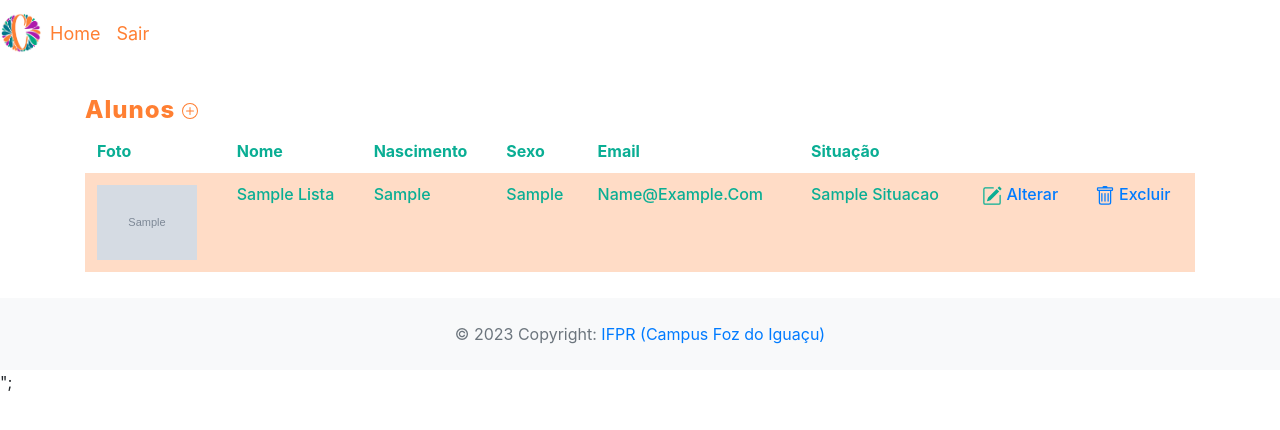
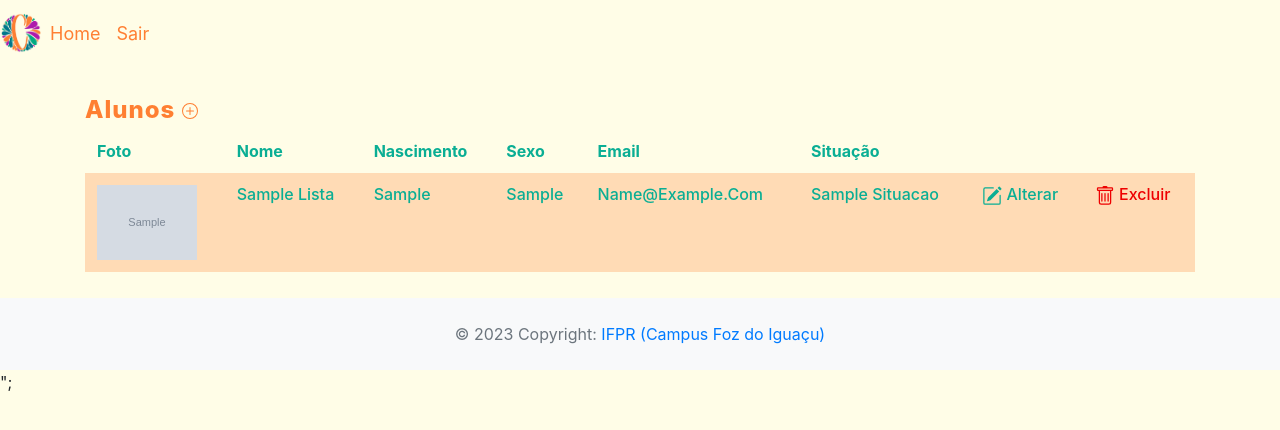
Before and after one commit to JudoConnect/ConnectXpert, a PHP site: template crud_connectxpert/app/view/aluno/listAluno.php in a window 1280 px wide. Shown: the top 430 px of the page. Run offline with PHP 8.4, Linux system fonts and the light colour scheme; the template is opened without the code that fills it: most values are stand-ins (such as "Sample title", 1, 10 or a date in 2020); grey boxes marked "Sample" are stand-in pictures; some libraries are stand-ins or nearby versions.

Commit message:
lalalalal

```diff
--- a/crud_connectxpert/app/view/aluno/alunostyle.css
+++ b/crud_connectxpert/app/view/aluno/alunostyle.css
@@ -1,3 +1,6 @@
+body{
+  background-color: #fffde7;
+}
 h3 {
     width: 100px;
     height: 45px;
@@ -38,6 +41,12 @@
     text-decoration: none;
     text-transform: capitalize;
   }
+  .btn-alterar{
+    color: rgb(10, 174, 148, 1);
+  }
+  .btn-excluir{
+    color:rgb(238, 1, 1);
+  }
   /*Tirando as bordas da tabela e alterando cores, sobressaindo o bootsstrap*/
   .table-bordered td,
   .table-bordered th {
--- a/crud_connectxpert/app/view/professor/formProfessor.php
+++ b/crud_connectxpert/app/view/professor/formProfessor.php
@@ -4,7 +4,7 @@
 
 require_once(__DIR__ . "/../include/header.php");
 require_once(__DIR__ . "/../include/menu.php");
-echo '<link rel="stylesheet" href="' . BASEURL . '/view/aluno/alunostyle.css">';
+echo '<link rel="stylesheet" href="' . BASEURL . '/view/professor/profstyle.css">';
 
 ?>
 <div class="container">
@@ -13,7 +13,7 @@
     <?php if($dados['id_professor'] == 0) echo "Inserir"; else echo "Alterar"; ?> Professor <a class="btn-inserir"
    href="<?= BASEURL ?>/controller/AlunoController.php?action=list"><svg xmlns="http://www.w3.org/2000/svg" width="16" height="16" fill="currentColor" class="bi bi-arrow-left-circle" viewBox="0 0 16 16"  style="color: rgba(255, 127, 50, 1);" >
    <path fill-rule="evenodd" d="M1 8a7 7 0 1 0 14 0A7 7 0 0 0 1 8zm15 0A8 8 0 1 1 0 8a8 8 0 0 1 16 0zm-4.5-.5a.5.5 0 0 1 0 1H5.707l2.147 2.146a.5.5 0 0 1-.708.708l-3-3a.5.5 0 0 1 0-.708l3-3a.5.5 0 1 1 .708.708L5.707 7.5H11.5z"/>
-</svg></a></h3></div></div>
+</svg></a></h3>
 
 <div class="container">
 
```
